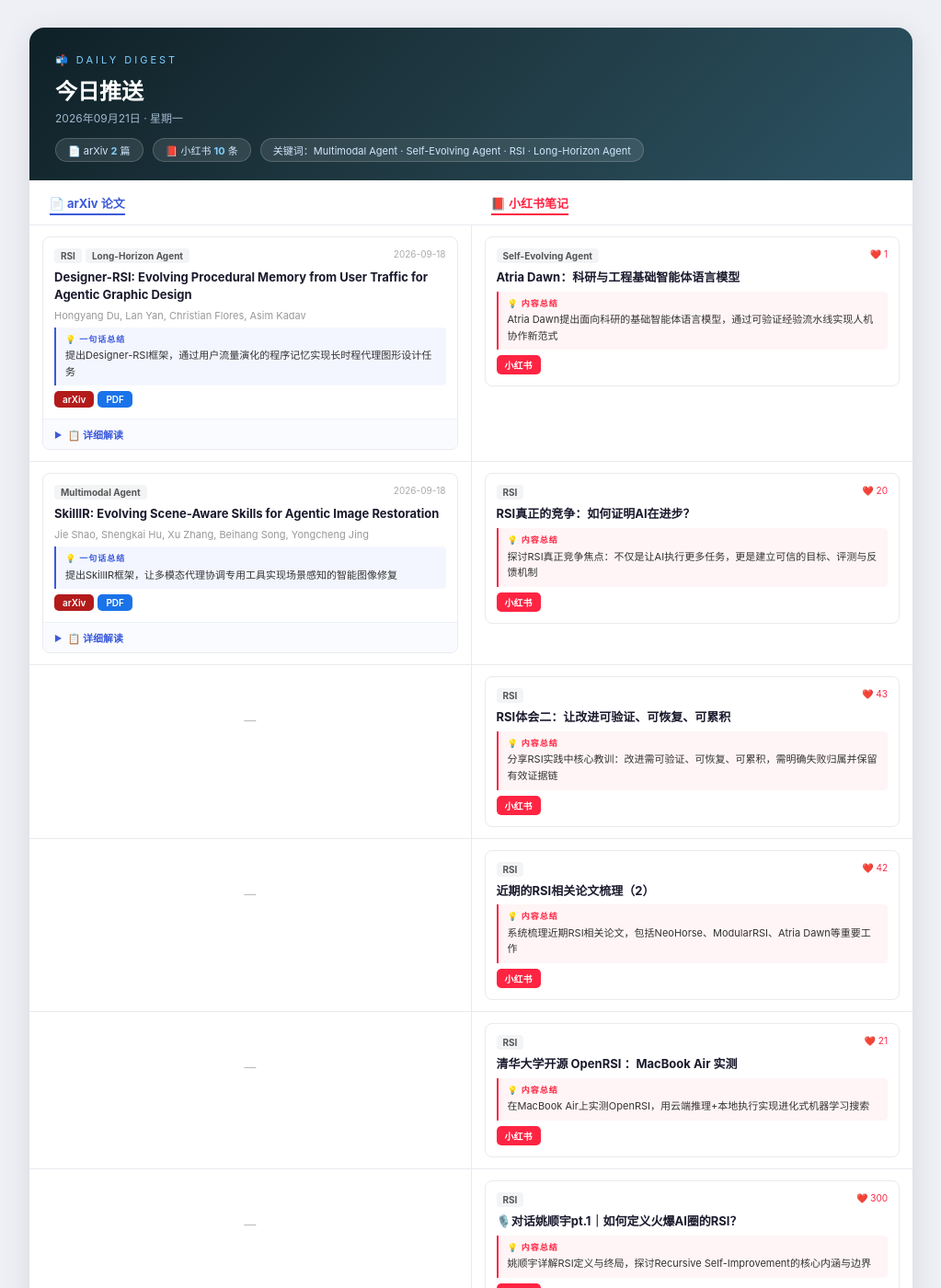
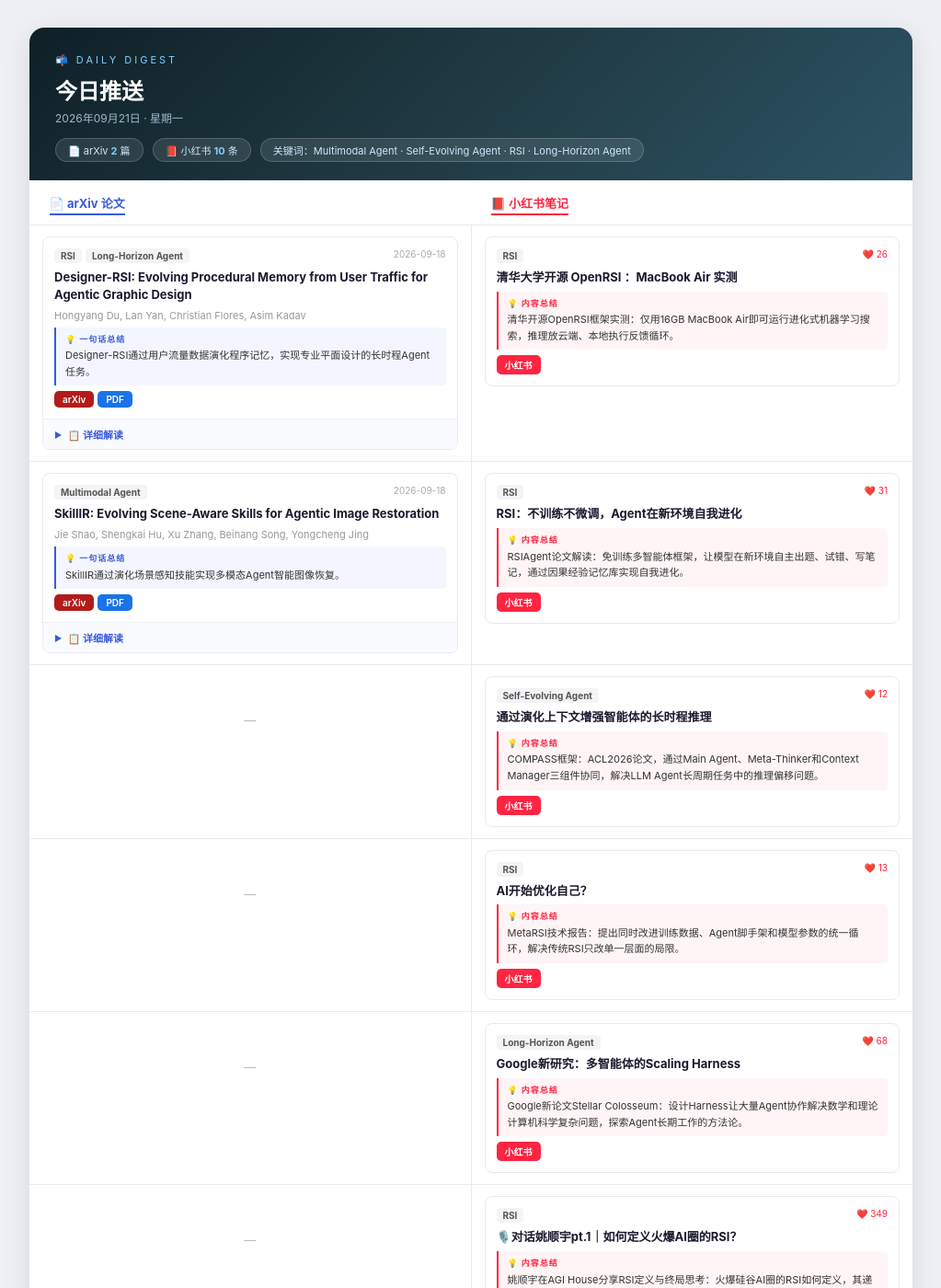
Before and after one commit to yzbcs/yzbcs.github.io, a Jekyll site: the page study/daily/2026/09/2026-09-21.html, which Jekyll copies as it is, in a window 1280 px wide and 1400 px high. Shown: the whole window at 92% size, without its empty margins (128-1151 px from the left). Built offline with Jekyll 4.4.1, drawn with Linux system fonts in a browser that asks for light colours; some of the changed text lies outside the part shown.

Commit message:
auto: sync daily digest 2026-09-21

```diff
--- a/study/daily/2026/09/2026-09-21.html
+++ b/study/daily/2026/09/2026-09-21.html
@@ -134,7 +134,7 @@ details summary:hover { background: #eef2ff; }
 
                 <div class="summary">
                   <span class="label">💡 一句话总结</span>
-                  提出Designer-RSI框架，通过用户流量演化的程序记忆实现长时程代理图形设计任务
+                  Designer-RSI通过用户流量数据演化程序记忆，实现专业平面设计的长时程Agent任务。
                 </div>
 
                 <div class="card-links">
@@ -147,7 +147,7 @@ details summary:hover { background: #eef2ff; }
 
               <details>
                 <summary>📋 详细解读</summary>
-                <div class="detail-body"><span class="detail-label">论文解读</span>论文针对专业图形设计这一长时程代理任务，构建了一个持续适应框架。核心创新在于引入外部程序记忆系统，利用自然语言技能库让冻结的前沿模型操作230多种专业设计工具。通过用户流量数据不断演化程序记忆，实现设计技能的自动积累与优化。实验表明该框架能有效处理复杂多步骤的设计任务，并随用户交互持续提升性能。</div>
+                <div class="detail-body"><span class="detail-label">论文解读</span>论文研究如何让AI Agent在专业平面设计这类长时程、缺乏程序化评估的任务中持续适应。核心创新在于提出continual adaptation框架，结合冻结的前沿模型操作230多种设计工具，并构建外部程序记忆存储自然语言技能。实验表明该系统能从用户交互中持续学习改进设计策略，有效解决了设计任务难以自动评估的难题。</div>
               </details>
 
             </div>
@@ -163,24 +163,24 @@ details summary:hover { background: #eef2ff; }
                 <div class="card-top">
                   <div class="card-tags">
 
-                    <span class="tag">Self-Evolving Agent</span>
+                    <span class="tag">RSI</span>
 
                   </div>
 
-                  <span class="card-date" style="color:#FF2442;">❤️ 1</span>
+                  <span class="card-date" style="color:#FF2442;">❤️ 26</span>
 
                 </div>
                 <div class="card-title">
-                  <a href="https://www.xiaohongshu.com/explore/6aad6b0c0000000028036ff6?xsec_token=ABGtBB2M0phnz7Y9stRAujwsPJ_HhDr_tEjWmpdDkYcac=&amp;xsec_source=pc_search" target="_blank">Atria Dawn：科研与工程基础智能体语言模型</a>
+                  <a href="https://www.xiaohongshu.com/explore/6aafe9d400000000260170cf?xsec_token=ABpV_ZdsXttlPaOGzhc_N1DHJlcapfVp3cdkIiNjC5k2E=&amp;xsec_source=pc_search" target="_blank">清华大学开源 OpenRSI ：MacBook Air 实测</a>
                 </div>
 
                 <div class="summary-xhs">
                   <span class="label">💡 内容总结</span>
-                  Atria Dawn提出面向科研的基础智能体语言模型，通过可验证经验流水线实现人机协作新范式
+                  清华开源OpenRSI框架实测：仅用16GB MacBook Air即可运行进化式机器学习搜索，推理放云端、本地执行反馈循环。
                 </div>
 
                 <div class="card-links">
-                  <a class="btn btn-xhs" href="https://www.xiaohongshu.com/explore/6aad6b0c0000000028036ff6?xsec_token=ABGtBB2M0phnz7Y9stRAujwsPJ_HhDr_tEjWmpdDkYcac=&amp;xsec_source=pc_search" target="_blank">小红书</a>
+                  <a class="btn btn-xhs" href="https://www.xiaohongshu.com/explore/6aafe9d400000000260170cf?xsec_token=ABpV_ZdsXttlPaOGzhc_N1DHJlcapfVp3cdkIiNjC5k2E=&amp;xsec_source=pc_search" target="_blank">小红书</a>
                 </div>
               </div>
             </div>
@@ -211,7 +211,7 @@ details summary:hover { background: #eef2ff; }
 
                 <div class="summary">
                   <span class="label">💡 一句话总结</span>
-                  提出SkillIR框架，让多模态代理协调专用工具实现场景感知的智能图像修复
+                  SkillIR通过演化场景感知技能实现多模态Agent智能图像恢复。
                 </div>
 
                 <div class="card-links">
@@ -224,7 +224,7 @@ details summary:hover { background: #eef2ff; }
 
               <details>
                 <summary>📋 详细解读</summary>
-                <div class="detail-body"><span class="detail-label">论文解读</span>论文研究代理式图像修复问题，探讨多模态代理如何协调专用修复工具处理复杂退化图像。核心创新是提出场景感知技能演化机制，能够根据中间修复状态动态调整动作，而非仅依赖原始退化图像或简单检索历史轨迹。方法通过学习场景相关技能库，支持代理在多步修复过程中自适应选择最优工具策略。实验验证了该方法在复杂退化场景下的有效性。</div>
+                <div class="detail-body"><span class="detail-label">论文解读</span>论文研究Agentic图像恢复任务，即多模态Agent协调专业化恢复工具处理复杂退化图像。核心创新在于提出场景感知技能演化机制，能够根据中间恢复状态动态调整后续操作，而非仅依赖原始退化图像制定完整计划。实验表明该方法能更好地适应不同退化场景，提升恢复效果和策略灵活性。</div>
               </details>
 
             </div>
@@ -244,20 +244,62 @@ details summary:hover { background: #eef2ff; }
 
                   </div>
 
-                  <span class="card-date" style="color:#FF2442;">❤️ 20</span>
+                  <span class="card-date" style="color:#FF2442;">❤️ 31</span>
 
                 </div>
                 <div class="card-title">
-                  <a href="https://www.xiaohongshu.com/explore/6aafaf47000000002902fc2c?xsec_token=ABicgs8Xd9d2yyIfCtyX36YNnpfSwpWeCAc1je5zP0PeI=&amp;xsec_source=pc_search" target="_blank">RSI真正的竞争：如何证明AI在进步？</a>
+                  <a href="https://www.xiaohongshu.com/explore/6aae6ec2000000002502e99b?xsec_token=ABa2Zvcj3b2QgKztbXIbhb6k5OGMt3EmXbkf98Kgeq_Ig=&amp;xsec_source=pc_search" target="_blank">RSI：不训练不微调，Agent在新环境自我进化</a>
                 </div>
 
                 <div class="summary-xhs">
                   <span class="label">💡 内容总结</span>
-                  探讨RSI真正竞争焦点：不仅是让AI执行更多任务，更是建立可信的目标、评测与反馈机制
+                  RSIAgent论文解读：免训练多智能体框架，让模型在新环境自主出题、试错、写笔记，通过因果经验记忆库实现自我进化。
                 </div>
 
                 <div class="card-links">
-                  <a class="btn btn-xhs" href="https://www.xiaohongshu.com/explore/6aafaf47000000002902fc2c?xsec_token=ABicgs8Xd9d2yyIfCtyX36YNnpfSwpWeCAc1je5zP0PeI=&amp;xsec_source=pc_search" target="_blank">小红书</a>
+                  <a class="btn btn-xhs" href="https://www.xiaohongshu.com/explore/6aae6ec2000000002502e99b?xsec_token=ABa2Zvcj3b2QgKztbXIbhb6k5OGMt3EmXbkf98Kgeq_Ig=&amp;xsec_source=pc_search" target="_blank">小红书</a>
+                </div>
+              </div>
+            </div>
+
+        </td>
+      </tr>
+
+      <tr class="card-row">
+        <!-- 左栏：arXiv -->
+        <td>
+
+            <div class="rest-cell">—</div>
+
+        </td>
+
+        <!-- 右栏：小红书 -->
+        <td>
+
+
+            <div class="card">
+              <div class="card-inner">
+                <div class="card-top">
+                  <div class="card-tags">
+
+                    <span class="tag">Self-Evolving Agent</span>
+
+                  </div>
+
+                  <span class="card-date" style="color:#FF2442;">❤️ 12</span>
+
+                </div>
+                <div class="card-title">
+                  <a href="https://www.xiaohongshu.com/explore/6ab0ccf40000000031002aa9?xsec_token=ABW58GuExifks_-0oDvywve5xr5codM6zFqStkbMh2_kA=&amp;xsec_source=pc_search" target="_blank">通过演化上下文增强智能体的长时程推理</a>
+                </div>
+
+                <div class="summary-xhs">
+                  <span class="label">💡 内容总结</span>
+                  COMPASS框架：ACL2026论文，通过Main Agent、Meta-Thinker和Context Manager三组件协同，解决LLM Agent长周期任务中的推理偏移问题。
+                </div>
+
+                <div class="card-links">
+                  <a class="btn btn-xhs" href="https://www.xiaohongshu.com/explore/6ab0ccf40000000031002aa9?xsec_token=ABW58GuExifks_-0oDvywve5xr5codM6zFqStkbMh2_kA=&amp;xsec_source=pc_search" target="_blank">小红书</a>
                 </div>
               </div>
             </div>
@@ -286,20 +328,62 @@ details summary:hover { background: #eef2ff; }
 
                   </div>
 
-                  <span class="card-date" style="color:#FF2442;">❤️ 43</span>
+                  <span class="card-date" style="color:#FF2442;">❤️ 13</span>
 
                 </div>
                 <div class="card-title">
-                  <a href="https://www.xiaohongshu.com/explore/6aafbcd1000000001203c92d?xsec_token=ABicgs8Xd9d2yyIfCtyX36YFtANlA7yNuRbBbilkoj3_E=&amp;xsec_source=pc_search" target="_blank">RSI体会二：让改进可验证、可恢复、可累积</a>
+                  <a href="https://www.xiaohongshu.com/explore/6ab0c848000000003302dd1a?xsec_token=ABW58GuExifks_-0oDvywve6JYjTJYmmiIJYd8XhUBuoQ=&amp;xsec_source=pc_search" target="_blank">AI开始优化自己？</a>
                 </div>
 
                 <div class="summary-xhs">
                   <span class="label">💡 内容总结</span>
-                  分享RSI实践中核心教训：改进需可验证、可恢复、可累积，需明确失败归属并保留有效证据链
+                  MetaRSI技术报告：提出同时改进训练数据、Agent脚手架和模型参数的统一循环，解决传统RSI只改单一层面的局限。
                 </div>
 
                 <div class="card-links">
-                  <a class="btn btn-xhs" href="https://www.xiaohongshu.com/explore/6aafbcd1000000001203c92d?xsec_token=ABicgs8Xd9d2yyIfCtyX36YFtANlA7yNuRbBbilkoj3_E=&amp;xsec_source=pc_search" target="_blank">小红书</a>
+                  <a class="btn btn-xhs" href="https://www.xiaohongshu.com/explore/6ab0c848000000003302dd1a?xsec_token=ABW58GuExifks_-0oDvywve6JYjTJYmmiIJYd8XhUBuoQ=&amp;xsec_source=pc_search" target="_blank">小红书</a>
+                </div>
+              </div>
+            </div>
+
+        </td>
+      </tr>
+
+      <tr class="card-row">
+        <!-- 左栏：arXiv -->
+        <td>
+
+            <div class="rest-cell">—</div>
+
+        </td>
+
+        <!-- 右栏：小红书 -->
+        <td>
+
+
+            <div class="card">
+              <div class="card-inner">
+                <div class="card-top">
+                  <div class="card-tags">
+
+                    <span class="tag">Long-Horizon Agent</span>
+
+                  </div>
+
+                  <span class="card-date" style="color:#FF2442;">❤️ 68</span>
+
+                </div>
+                <div class="card-title">
+                  <a href="https://www.xiaohongshu.com/explore/6aaff5e4000000002b0021c8?xsec_token=ABicgs8Xd9d2yyIfCtyX36YAMqOltp7IKd35UD-x-MH9I=&amp;xsec_source=pc_search" target="_blank">Google新研究：多智能体的Scaling Harness</a>
+                </div>
+
+                <div class="summary-xhs">
+                  <span class="label">💡 内容总结</span>
+                  Google新论文Stellar Colosseum：设计Harness让大量Agent协作解决数学和理论计算机科学复杂问题，探索Agent长期工作的方法论。
+                </div>
+
+                <div class="card-links">
+                  <a class="btn btn-xhs" href="https://www.xiaohongshu.com/explore/6aaff5e4000000002b0021c8?xsec_token=ABicgs8Xd9d2yyIfCtyX36YAMqOltp7IKd35UD-x-MH9I=&amp;xsec_source=pc_search" target="_blank">小红书</a>
                 </div>
               </div>
             </div>
@@ -328,20 +412,20 @@ details summary:hover { background: #eef2ff; }
 
                   </div>
 
-                  <span class="card-date" style="color:#FF2442;">❤️ 42</span>
+                  <span class="card-date" style="color:#FF2442;">❤️ 349</span>
 
                 </div>
                 <div class="card-title">
-                  <a href="https://www.xiaohongshu.com/explore/6aafd8700000000028000994?xsec_token=ABicgs8Xd9d2yyIfCtyX36YK4K2r1If7J-kH3UNlz2df8=&amp;xsec_source=pc_search" target="_blank">近期的RSI相关论文梳理（2）</a>
+                  <a href="https://www.xiaohongshu.com/explore/6aafeb9a000000002b0275ff?xsec_token=ABpV_ZdsXttlPaOGzhc_N1DIOMqq9NCZ6vcXqst6gwh3U=&amp;xsec_source=pc_search" target="_blank">🎙️对话姚顺宇pt.1｜如何定义火爆AI圈的RSI？</a>
                 </div>
 
                 <div class="summary-xhs">
                   <span class="label">💡 内容总结</span>
-                  系统梳理近期RSI相关论文，包括NeoHorse、ModularRSI、Atria Dawn等重要工作
+                  姚顺宇在AGI House分享RSI定义与终局思考：火爆硅谷AI圈的RSI如何定义，其递归式自我改进的边界在哪里。
                 </div>
 
                 <div class="card-links">
-                  <a class="btn btn-xhs" href="https://www.xiaohongshu.com/explore/6aafd8700000000028000994?xsec_token=ABicgs8Xd9d2yyIfCtyX36YK4K2r1If7J-kH3UNlz2df8=&amp;xsec_source=pc_search" target="_blank">小红书</a>
+                  <a class="btn btn-xhs" href="https://www.xiaohongshu.com/explore/6aafeb9a000000002b0275ff?xsec_token=ABpV_ZdsXttlPaOGzhc_N1DIOMqq9NCZ6vcXqst6gwh3U=&amp;xsec_source=pc_search" target="_blank">小红书</a>
                 </div>
               </div>
             </div>
@@ -366,66 +450,24 @@ details summary:hover { background: #eef2ff; }
                 <div class="card-top">
                   <div class="card-tags">
 
-                    <span class="tag">RSI</span>
+                    <span class="tag">Self-Evolving Agent</span>
 
                   </div>
 
-                  <span class="card-date" style="color:#FF2442;">❤️ 21</span>
+                  <span class="card-date" style="color:#FF2442;">❤️ 4</span>
 
                 </div>
                 <div class="card-title">
-                  <a href="https://www.xiaohongshu.com/explore/6aafe9d400000000260170cf?xsec_token=ABicgs8Xd9d2yyIfCtyX36YLtUlM1R01LO5TM1TUZJEos=&amp;xsec_source=pc_search" target="_blank">清华大学开源 OpenRSI ：MacBook Air 实测</a>
+                  <a href="https://www.xiaohongshu.com/explore/6aaff04c000000002502e9b8?xsec_token=ABicgs8Xd9d2yyIfCtyX36YDNFOdm3nSllFsL47ChZyPU=&amp;xsec_source=pc_search" target="_blank">Google新论文说不要给AI总结经验，阻碍进化</a>
                 </div>
 
                 <div class="summary-xhs">
                   <span class="label">💡 内容总结</span>
-                  在MacBook Air上实测OpenRSI，用云端推理+本地执行实现进化式机器学习搜索
+                  Google DeepMind新论文dream-rsi反常识发现：给AI总结经验反而会帮倒忙，阻碍AI的自进化过程。
                 </div>
 
                 <div class="card-links">
-                  <a class="btn btn-xhs" href="https://www.xiaohongshu.com/explore/6aafe9d400000000260170cf?xsec_token=ABicgs8Xd9d2yyIfCtyX36YLtUlM1R01LO5TM1TUZJEos=&amp;xsec_source=pc_search" target="_blank">小红书</a>
-                </div>
-              </div>
-            </div>
-
-        </td>
-      </tr>
-
-      <tr class="card-row">
-        <!-- 左栏：arXiv -->
-        <td>
-
-            <div class="rest-cell">—</div>
-
-        </td>
-
-        <!-- 右栏：小红书 -->
-        <td>
-
-
-            <div class="card">
-              <div class="card-inner">
-                <div class="card-top">
-                  <div class="card-tags">
-
-                    <span class="tag">RSI</span>
-
-                  </div>
-
-                  <span class="card-date" style="color:#FF2442;">❤️ 300</span>
-
-                </div>
-                <div class="card-title">
-                  <a href="https://www.xiaohongshu.com/explore/6aafeb9a000000002b0275ff?xsec_token=ABicgs8Xd9d2yyIfCtyX36YAhR95enrF4K33Elc44lZPI=&amp;xsec_source=pc_search" target="_blank">🎙️对话姚顺宇pt.1｜如何定义火爆AI圈的RSI？</a>
-                </div>
-
-                <div class="summary-xhs">
-                  <span class="label">💡 内容总结</span>
-                  姚顺宇详解RSI定义与终局，探讨Recursive Self-Improvement的核心内涵与边界
-                </div>
-
-                <div class="card-links">
-                  <a class="btn btn-xhs" href="https://www.xiaohongshu.com/explore/6aafeb9a000000002b0275ff?xsec_token=ABicgs8Xd9d2yyIfCtyX36YAhR95enrF4K33Elc44lZPI=&amp;xsec_source=pc_search" target="_blank">小红书</a>
+                  <a class="btn btn-xhs" href="https://www.xiaohongshu.com/explore/6aaff04c000000002502e9b8?xsec_token=ABicgs8Xd9d2yyIfCtyX36YDNFOdm3nSllFsL47ChZyPU=&amp;xsec_source=pc_search" target="_blank">小红书</a>
                 </div>
               </div>
             </div>
@@ -456,16 +498,16 @@ details summary:hover { background: #eef2ff; }
 
                 </div>
                 <div class="card-title">
-                  <a href="https://www.xiaohongshu.com/explore/6ab0a14a000000002700963a?xsec_token=ABW58GuExifks_-0oDvywve0eVW4PWaz1CEPYA_eJb4Rk=&amp;xsec_source=pc_search" target="_blank">会写≠会交付：最强 AI 仅过 24%</a>
+                  <a href="https://www.xiaohongshu.com/explore/6ab0ed9d00000000330320cf?xsec_token=ABW58GuExifks_-0oDvywve8Z45tq4l6yteWTmM5QEcaM=&amp;xsec_source=pc_search" target="_blank">🚀AI写代码自我进化，成本暴降！</a>
                 </div>
 
                 <div class="summary-xhs">
                   <span class="label">💡 内容总结</span>
-                  揭示ModularRSI模块化框架，专治单基座改进瓶颈，以及客服Agent交付率仅24%的现状
+                  SIFT框架让AI自己改进代码：引入LLM裁判进行两两PK代替全量测试，用Bradley-Terry模型计算版本实力分，大幅降低验证成本。
                 </div>
 
                 <div class="card-links">
-                  <a class="btn btn-xhs" href="https://www.xiaohongshu.com/explore/6ab0a14a000000002700963a?xsec_token=ABW58GuExifks_-0oDvywve0eVW4PWaz1CEPYA_eJb4Rk=&amp;xsec_source=pc_search" target="_blank">小红书</a>
+                  <a class="btn btn-xhs" href="https://www.xiaohongshu.com/explore/6ab0ed9d00000000330320cf?xsec_token=ABW58GuExifks_-0oDvywve8Z45tq4l6yteWTmM5QEcaM=&amp;xsec_source=pc_search" target="_blank">小红书</a>
                 </div>
               </div>
             </div>
@@ -494,18 +536,20 @@ details summary:hover { background: #eef2ff; }
 
                   </div>
 
+                  <span class="card-date" style="color:#FF2442;">❤️ 40</span>
+
                 </div>
                 <div class="card-title">
-                  <a href="https://www.xiaohongshu.com/explore/6ab0e72f000000003101c956?xsec_token=ABW58GuExifks_-0oDvywvez0jJadTxWBNpNtMzxtviH4=&amp;xsec_source=pc_search" target="_blank">让智能体在陌生环境中自我进化</a>
+                  <a href="https://www.xiaohongshu.com/explore/6ab0f7780000000036028cfc?xsec_token=ABW58GuExifks_-0oDvywve9FyxTmz7TeN9wUXycZWDNw=&amp;xsec_source=pc_search" target="_blank">EvoOntology：给Agent装上自进化本体</a>
                 </div>
 
                 <div class="summary-xhs">
                   <span class="label">💡 内容总结</span>
-                  RSIAgent提出无需训练的多智能体框架，让智能体在陌生环境中自主探索并构建可复用记忆
+                  EvoOntology：提出在Agent和环境间加入可持续进化的本体层，让Agent越用越懂数据环境，支持Claude Code/Codex一键接入。
                 </div>
 
                 <div class="card-links">
-                  <a class="btn btn-xhs" href="https://www.xiaohongshu.com/explore/6ab0e72f000000003101c956?xsec_token=ABW58GuExifks_-0oDvywvez0jJadTxWBNpNtMzxtviH4=&amp;xsec_source=pc_search" target="_blank">小红书</a>
+                  <a class="btn btn-xhs" href="https://www.xiaohongshu.com/explore/6ab0f7780000000036028cfc?xsec_token=ABW58GuExifks_-0oDvywve9FyxTmz7TeN9wUXycZWDNw=&amp;xsec_source=pc_search" target="_blank">小红书</a>
                 </div>
               </div>
             </div>
@@ -534,58 +578,20 @@ details summary:hover { background: #eef2ff; }
 
                   </div>
 
+                  <span class="card-date" style="color:#FF2442;">❤️ 97</span>
+
                 </div>
                 <div class="card-title">
-                  <a href="https://www.xiaohongshu.com/explore/6ab0f6ba0000000034019ca6?xsec_token=ABW58GuExifks_-0oDvywvewZSygq0Mh3MDsEkCSjGf2U=&amp;xsec_source=pc_search" target="_blank">Agent做错之后，除了再试一次 还能怎么办？</a>
+                  <a href="https://www.xiaohongshu.com/explore/6ab04745000000000f03a800?xsec_token=ABW58GuExifks_-0oDvywve-ReR6uaRBi7faCgxvkS7rs=&amp;xsec_source=pc_search" target="_blank">GPT6 Astra给Robotics领域带来的2个方向</a>
                 </div>
 
                 <div class="summary-xhs">
                   <span class="label">💡 内容总结</span>
-                  EvoSkill-GUI让Agent失败后通过修改技能文件而非重试实现自我进化，职责清晰可修订
+                  GPT6 Astra给Robotics领域带来的2个方向
                 </div>
 
                 <div class="card-links">
-                  <a class="btn btn-xhs" href="https://www.xiaohongshu.com/explore/6ab0f6ba0000000034019ca6?xsec_token=ABW58GuExifks_-0oDvywvewZSygq0Mh3MDsEkCSjGf2U=&amp;xsec_source=pc_search" target="_blank">小红书</a>
-                </div>
-              </div>
-            </div>
-
-        </td>
-      </tr>
-
-      <tr class="card-row">
-        <!-- 左栏：arXiv -->
-        <td>
-
-            <div class="rest-cell">—</div>
-
-        </td>
-
-        <!-- 右栏：小红书 -->
-        <td>
-
-
-            <div class="card">
-              <div class="card-inner">
-                <div class="card-top">
-                  <div class="card-tags">
-
-                    <span class="tag">Long-Horizon Agent</span>
-
-                  </div>
-
-                </div>
-                <div class="card-title">
-                  <a href="https://www.xiaohongshu.com/explore/6ab0fbc8000000003a023816?xsec_token=AB16T_HyGcxXpoI1w8H44DRudawQsMgPWEIm_XQqzacCE=&amp;xsec_source=pc_search" target="_blank">Jev for Embodied Agents</a>
-                </div>
-
-                <div class="summary-xhs">
-                  <span class="label">💡 内容总结</span>
-                  Jev用于具身智能演示，具身系统中决策本质是选择、评分或验证问题而非生成问题
-                </div>
-
-                <div class="card-links">
-                  <a class="btn btn-xhs" href="https://www.xiaohongshu.com/explore/6ab0fbc8000000003a023816?xsec_token=AB16T_HyGcxXpoI1w8H44DRudawQsMgPWEIm_XQqzacCE=&amp;xsec_source=pc_search" target="_blank">小红书</a>
+                  <a class="btn btn-xhs" href="https://www.xiaohongshu.com/explore/6ab04745000000000f03a800?xsec_token=ABW58GuExifks_-0oDvywve-ReR6uaRBi7faCgxvkS7rs=&amp;xsec_source=pc_search" target="_blank">小红书</a>
                 </div>
               </div>
             </div>
```
